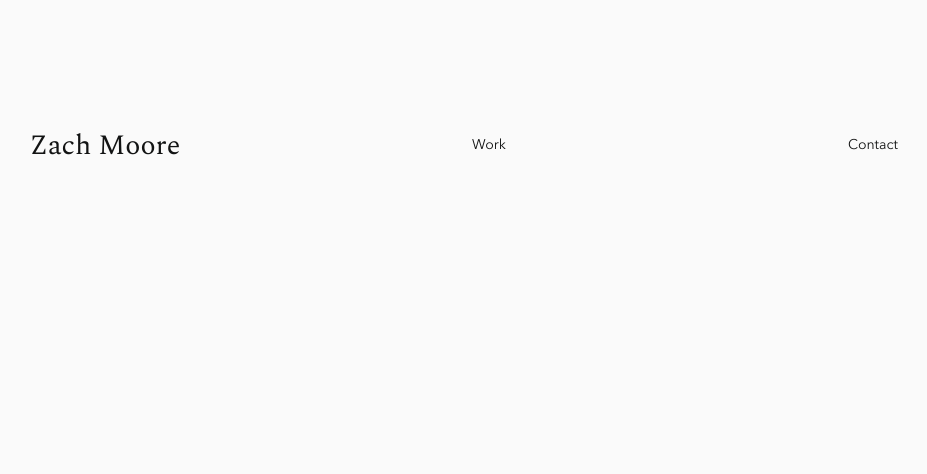
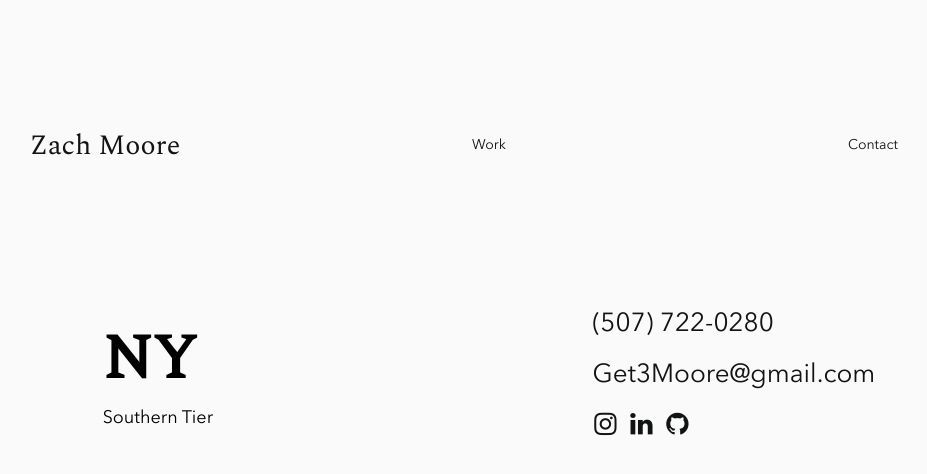
Before and after one commit to ZachJMoore/react-portfolio, a React (Create React App) app: page /contact in a window 1280 px wide. Shown: the top 474 px of the page, without its empty margins (151-1078 px from the left). Built offline with nearby package versions, Linux system fonts and the light colour scheme.

Commit message:
Add contact information

```diff
--- a/src/components/Contact.js
+++ b/src/components/Contact.js
@@ -3,7 +3,21 @@ import React, { Component } from 'react';
 class Contact extends Component {
   render() {
     return (
-      null
+      <div className="contact-container">
+        <section className="contact-location">
+            <h2>NY</h2>
+            <p>Southern Tier</p>
+        </section>
+        <section className="contact-information">
+            <a href="tel:507-722-0280">(507) 722-0280</a>
+            <a href="mailto:Get3moore@gmail.com">Get3Moore@gmail.com</a>
+            <section className="contact-social">
+                <a href="https://www.instagram.com/zach_jmoore_/" target="_blank" className="min-instagram"></a>
+                <a href="https://www.linkedin.com/in/zach-moore-/" target="_blank" className="min-linkedin"></a>
+                <a href="https://github.com/ZachJMoore" target="_blank" className="min-github-circled"></a>
+            </section>
+        </section>
+      </div>
     );
   }
 }
--- a/src/scss/app.scss
+++ b/src/scss/app.scss
@@ -69,7 +69,7 @@ body {
   .navigation-header{
     font-family: 'Spectral';
     font-size: 28px;
-    font-weight: 200;
+    font-weight: 300;
   }
 }
 
@@ -122,3 +122,63 @@ body {
 .work-header-image{
   width: 80%;
 }
+
+// contact
+
+.contact-container{
+  display: flex;
+  align-items: center;
+  justify-content: space-around;
+  width: 90%;
+  height: 50%;
+}
+
+.contact-location{
+  display: flex;
+  flex-direction: column;
+
+  h2{
+    font-family: 'Spectral';
+    font-size: 62px;
+    margin: 0;
+  }
+
+  p{
+    font-size: 18px;
+    margin: 0;
+  }
+}
+
+.contact-information{
+  display: flex;
+  flex-direction: column;
+
+  & > a {
+    font-size: 26px;
+    padding: 10px 0;
+    text-decoration: none;
+    color: $secondary-text;
+
+    &:hover{
+      color: $secondary-text-hover
+    }
+  }
+}
+
+.contact-social{
+  display: flex;
+
+  a {
+    font-size: 26px;
+    text-decoration: none;
+    color: $secondary-text;
+
+    &:hover{
+      color: $secondary-text-hover
+    }
+
+    &::before{
+      margin: 10px 10px 0 0;
+    }
+  }
+}
```
